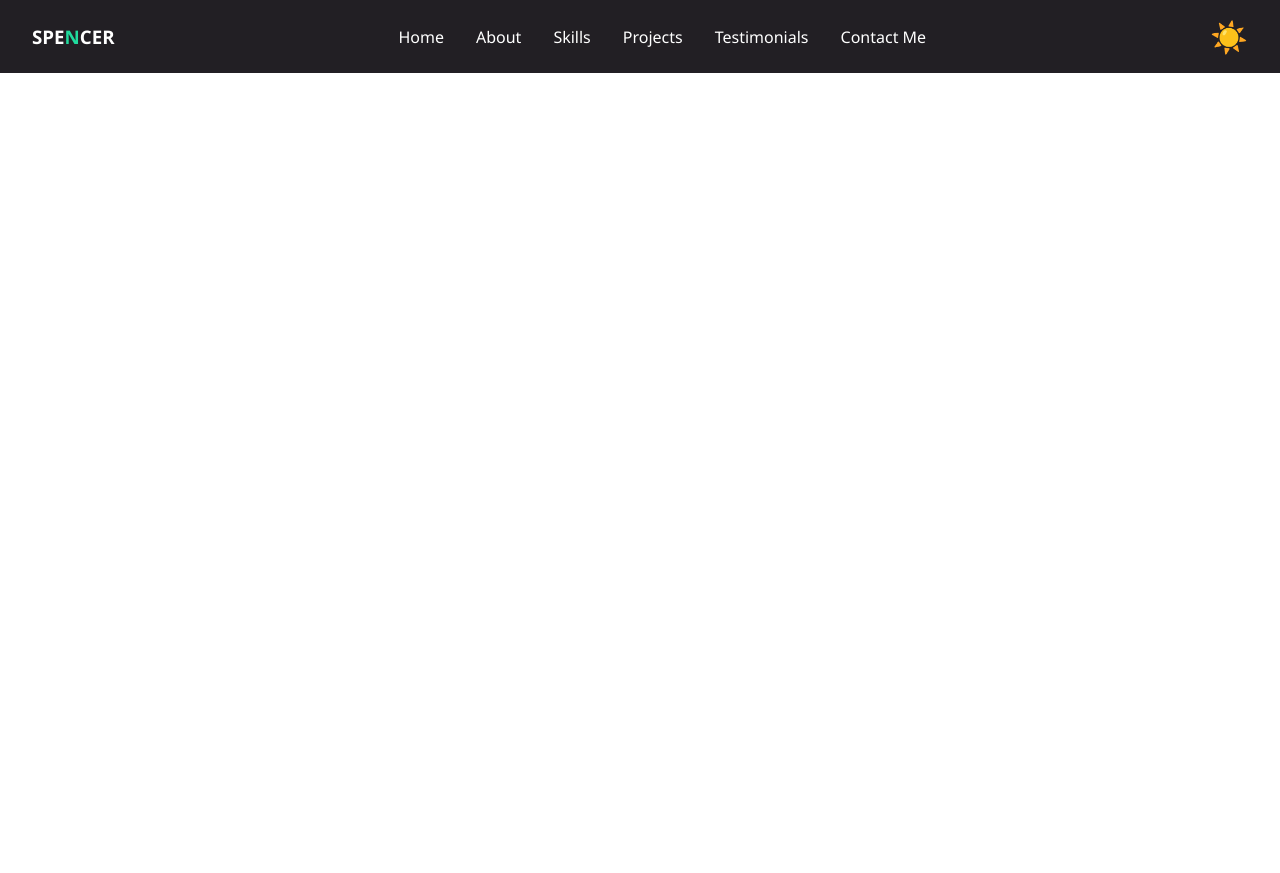
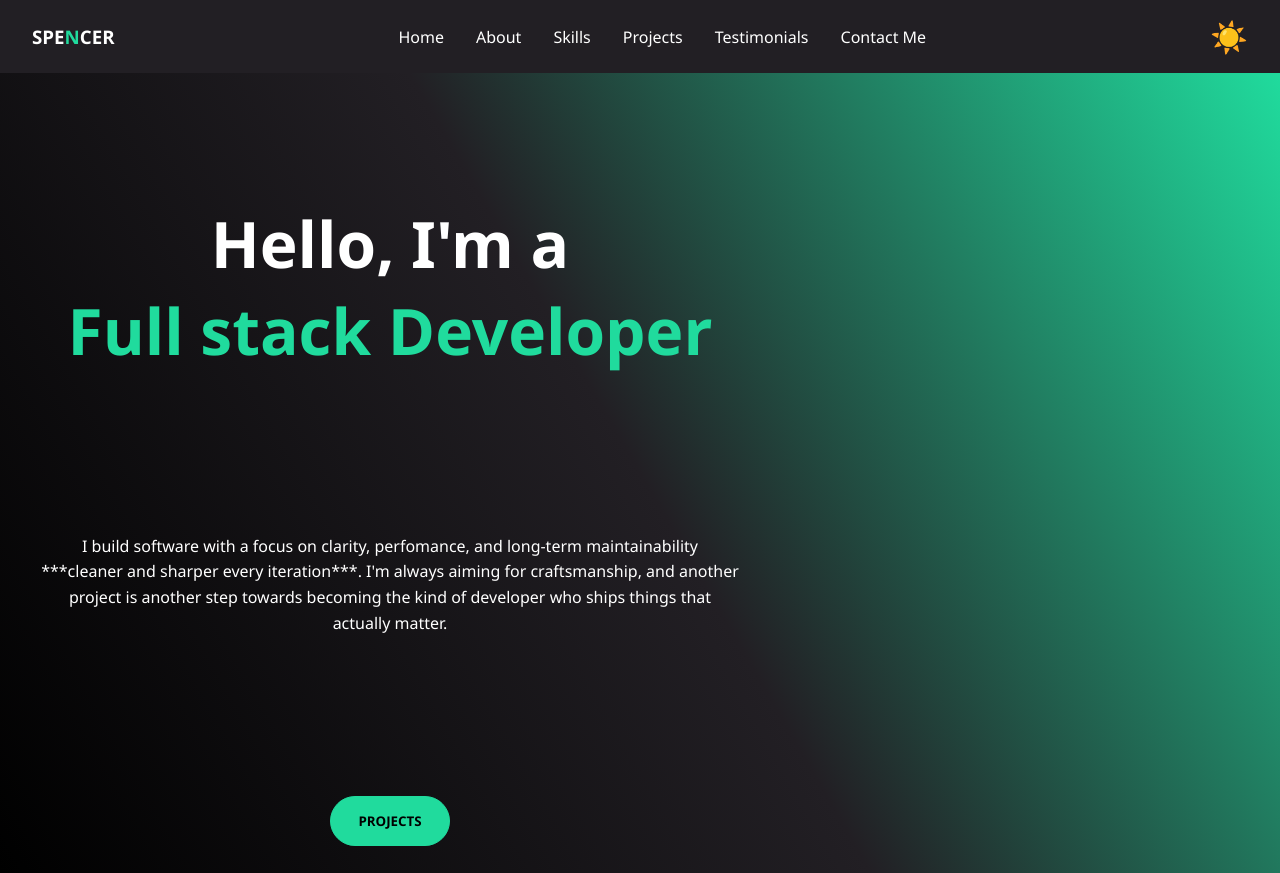
Before and after one commit to Its-Delimas/portfolio, a React (Vite) app in the folder 0000/: page / in a window 1280 px wide. Before the commit the page ends 800 px from the top, so only its background shows below. Built offline with nearby package versions, Linux system fonts and the light colour scheme.

Commit message:
Made the hero section

```diff
--- a/0000/src/App.jsx
+++ b/0000/src/App.jsx
@@ -1,7 +1,13 @@
+import Hero from "./components/Navbar/hero";
 import Navbar from "./components/Navbar/navbar";
 
 function App() {
-  return <Navbar />;
+  return (
+    <>
+      <Navbar />
+      <Hero />
+    </>
+  );
 }
 
 export default App;
--- /dev/null
+++ b/0000/src/components/Navbar/hero.css
@@ -0,0 +1,46 @@
+:root{
+    --primary:#fff;
+    --secondary:#000;
+    --tertiary:#221f24;
+    --master:#20db9d;
+}
+.hero{
+    position: relative;
+    height: 100vh;
+    display: flex;
+    flex-direction:row;
+    justify-content: space-between;
+    align-items: center;
+    background:linear-gradient(60deg,var(--secondary),var(--tertiary),var(--master)) ;
+    color: var(--primary);
+    padding: 150px 40px 50px;
+}
+h1{
+    text-align: center;
+    font-size: 4rem;
+    max-width: 800px;
+    margin: 0 auto;
+}
+.hero-paragraph{
+    line-height: 1.6;
+    max-width: 700px;
+    text-align: center;
+}
+.hero-text{
+    position: relative;
+    z-index:1;
+    display: flex;
+    flex-direction: column;
+    gap:10rem;
+    justify-content: center;
+    align-items: center;
+}
+.cta{
+    font-weight: bolder;
+    width: 120px;
+    height: 50px;
+    background-color: var(--master);
+    color: var(--secondary);
+    border: 1px solid var(--master);
+    border-radius: 30px;
+}
--- /dev/null
+++ b/0000/src/components/Navbar/hero.jsx
@@ -0,0 +1,29 @@
+import "./hero.css";
+
+function Hero() {
+  return (
+    <header className="hero">
+      <div className="hero-text">
+        <div className="intoduction">
+          <h1>
+            Hello, I'm a <br />
+            <span>Full stack Developer</span>
+          </h1>
+        </div>
+        <div>
+          <p className="hero-paragraph">
+            I build software with a focus on clarity, perfomance, and long-term
+            maintainability ***cleaner and sharper every iteration***. I'm
+            always aiming for craftsmanship, and another project is another step
+            towards becoming the kind of developer who ships things that
+            actually matter.
+          </p>
+        </div>
+        <div>
+          <button className="cta">PROJECTS</button>
+        </div>
+      </div>
+    </header>
+  );
+}
+export default Hero;
--- a/0000/src/components/Navbar/navbar.css
+++ b/0000/src/components/Navbar/navbar.css
@@ -1,15 +1,11 @@
-:root{
-    --primary:#fff;
-    --secondary:#000;
-    --tertiary:#221f24;
-    --master:#20db9d;
-}
+
 .logo{
     font-family:'Franklin Gothic Medium', 'Arial Narrow', Arial, sans-serif;
 }
 span{
     color: var(--master);
 }
+
 .Nav-menu{
     display:flex;
     justify-content:space-between;
--- a/0000/src/components/Navbar/navbar.jsx
+++ b/0000/src/components/Navbar/navbar.jsx
@@ -2,6 +2,7 @@ import "./navbar.css";
 
 function Navbar() {
   return (
+    <nav>
       <div className="Nav-menu">
         <div className="logo">
           <h3>
@@ -34,6 +35,7 @@ function Navbar() {
           <button className="button">☀️</button>
         </div>
       </div>
+    </nav>
   );
 }
 
```
Lines whose indentation alone changed are shown as unchanged.
